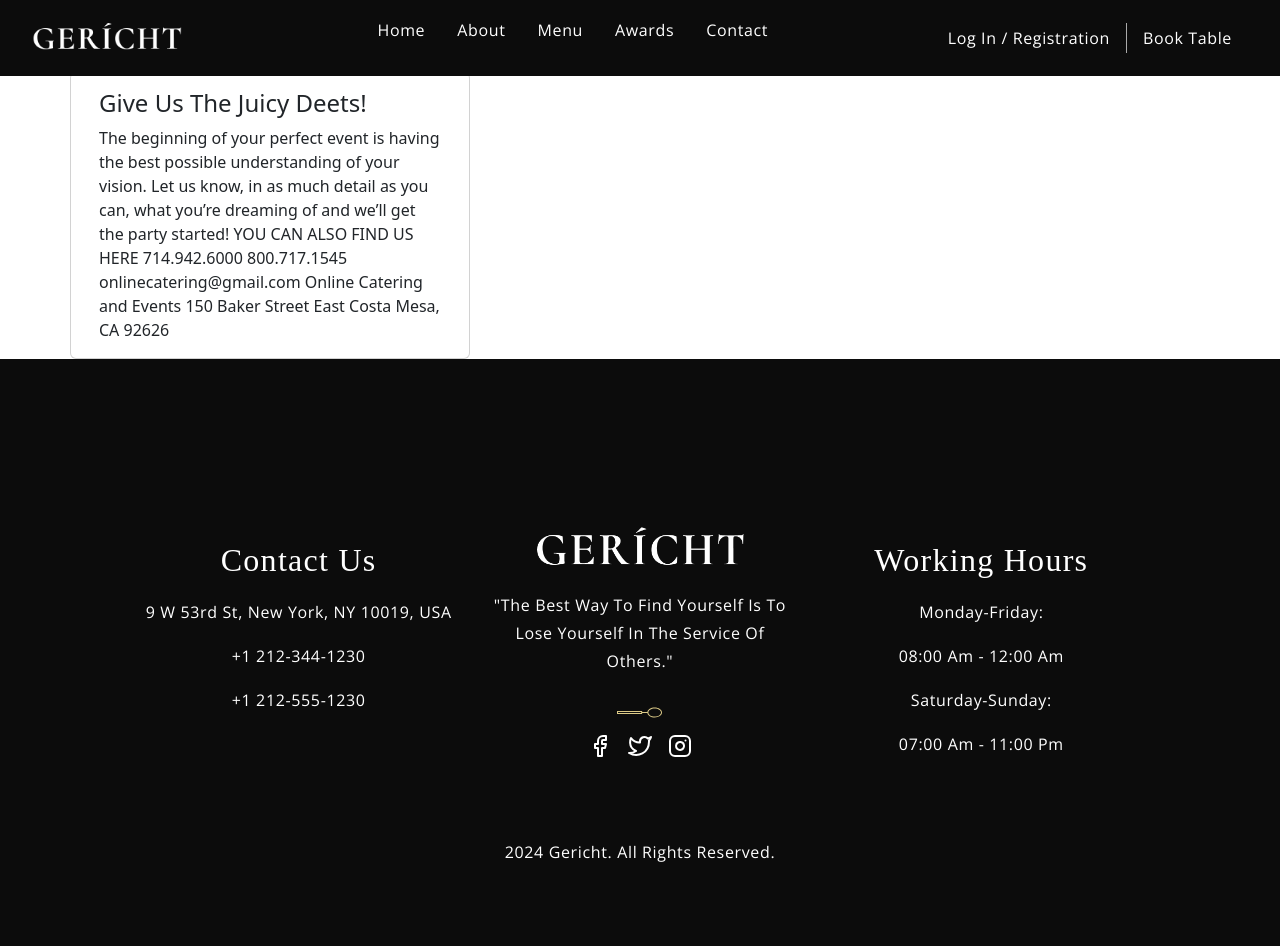
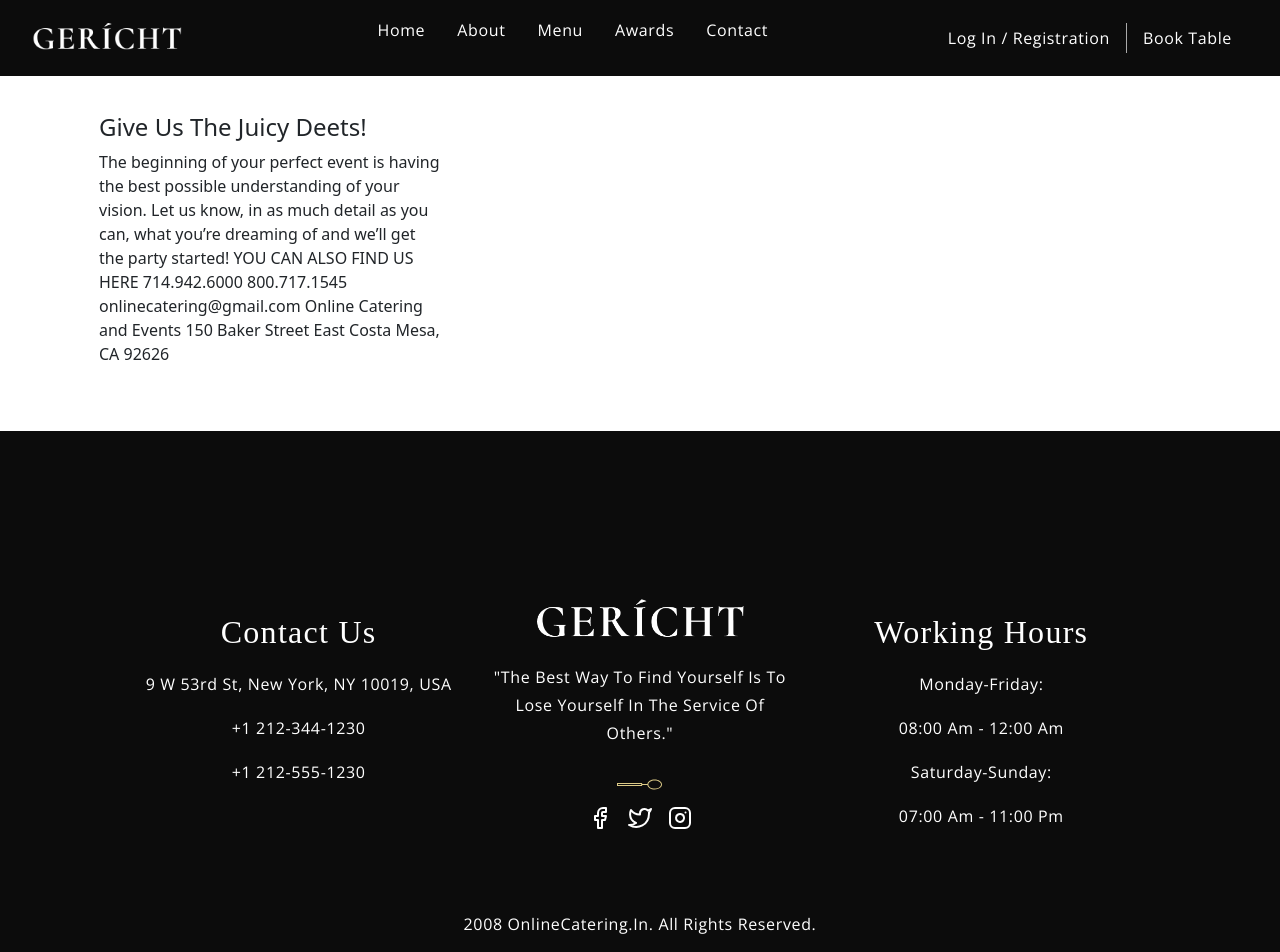
Before and after one commit to lekhuyen/ONLINECATERING_FEHK3, a React (Create React App) app: page /contact in a window 1280 px wide. Shown: the top 952 px of the page. Built offline with nearby package versions, Linux system fonts and the light colour scheme; a web font is replaced by a local one.

Commit message:
7/20 Contact-News
7/20 Contact-News

```diff
--- a/src/adminPages/mainLayout/Header/Header.module.scss
+++ b/src/adminPages/mainLayout/Header/Header.module.scss
@@ -39,10 +39,11 @@
 
             label span {
                 position: absolute;
-                top: 50%;
+                top: 40%;
                 transform: translateY(-50%);
                 left: 10px;
                 font-size: 1.2rem;
+                cursor: pointer;
             }
         }
         .user {
--- a/src/adminPages/mainLayout/Header/index.js
+++ b/src/adminPages/mainLayout/Header/index.js
@@ -17,7 +17,7 @@ const Header = ({handleToggleSidebar}) => {
                     </div>
                     <div className={cx('search')}>
                         <label>
-                            <input type="text" placeholder="Search here" />
+                            <input type="text" placeholder="Type to search" />
                             <span><IoIosSearch /></span>
                         </label>
                     </div>
--- a/src/clientPages/ContactUs/index.js
+++ b/src/clientPages/ContactUs/index.js
@@ -2,10 +2,9 @@ import React from "react";
 
 const Contact = () => {
   return (
-    <div className="container mt-5">
-      Contact Page
+    <div className="container pt-5 mt-5 mb-5">
       <div className="row">
-        <div class="card" style={{ maxWidth: "400px" }}>
+        <div class="card border border-white" style={{ maxWidth: "400px" }}>
           <div class="card-body">
             <h4 class="card-title">Give Us The Juicy Deets! </h4>
             <p class="card-text">
--- a/src/clientPages/News/index.js
+++ b/src/clientPages/News/index.js
@@ -31,13 +31,13 @@ const News = () => {
     }
 
     return (
-        <div className="container mt-5">
+        <div className="container pt-5 mt-5">
             <h2>News</h2>
-
+            <div className="container-fluid">
                 <div className="row">
                     {newsData.map((news) => (
                         <div className="col-md-4 mb-3" key={news.id}>
-                    <div className="card" style={{ maxWidth: '400px' }}>
+                            <div className="card border-light">
                                 <div className="card-body">
                                     <h4 className="card-title">{news.title}</h4>
                                     <p className="card-text">{news.content}</p>
@@ -59,6 +59,7 @@ const News = () => {
                     ))}
                 </div>
             </div>
+        </div>
     );
 };
 
--- a/src/components/Layout/DefaultLayout/Footer/index.js
+++ b/src/components/Layout/DefaultLayout/Footer/index.js
@@ -44,7 +44,7 @@ const Footer = () => (
         </div>
 
         <div className="footer__copyright">
-            <p className="p__opensans">2024 Gericht. All Rights reserved.</p>
+            <p className="p__opensans">2008 OnlineCatering.in. All Rights reserved.</p>
         </div>
     </div>
 );
--- a/src/ultil/menu.js
+++ b/src/ultil/menu.js
@@ -19,11 +19,11 @@ const {
 
 export const menuItems = [
   { icon: <IoHomeOutline />, title: "Dashboard" },
-  { icon: <PiUsers />, title: "Customer" },
-  { icon: <IoChatboxOutline />, title: "Message" },
+  { icon: <PiUsers />, title: "Accounts" },
+//   { icon: <IoChatboxOutline />, title: "Message" },
   { icon: <IoInformationCircleOutline />, title: "About" },
   { icon: <RiContactsBook3Line />, title: "Contact" },
-  { icon: <TbMessage2Up />, title: "Response" },
+//   { icon: <TbMessage2Up />, title: "Response" },
   { icon: <FaRegNewspaper />, title: "News" },
   { icon: <DiHackernews />, title: "News Type" },
   { icon: <IoHelpOutline />, title: "Settings" },
```
Lines whose indentation alone changed are shown as unchanged.
